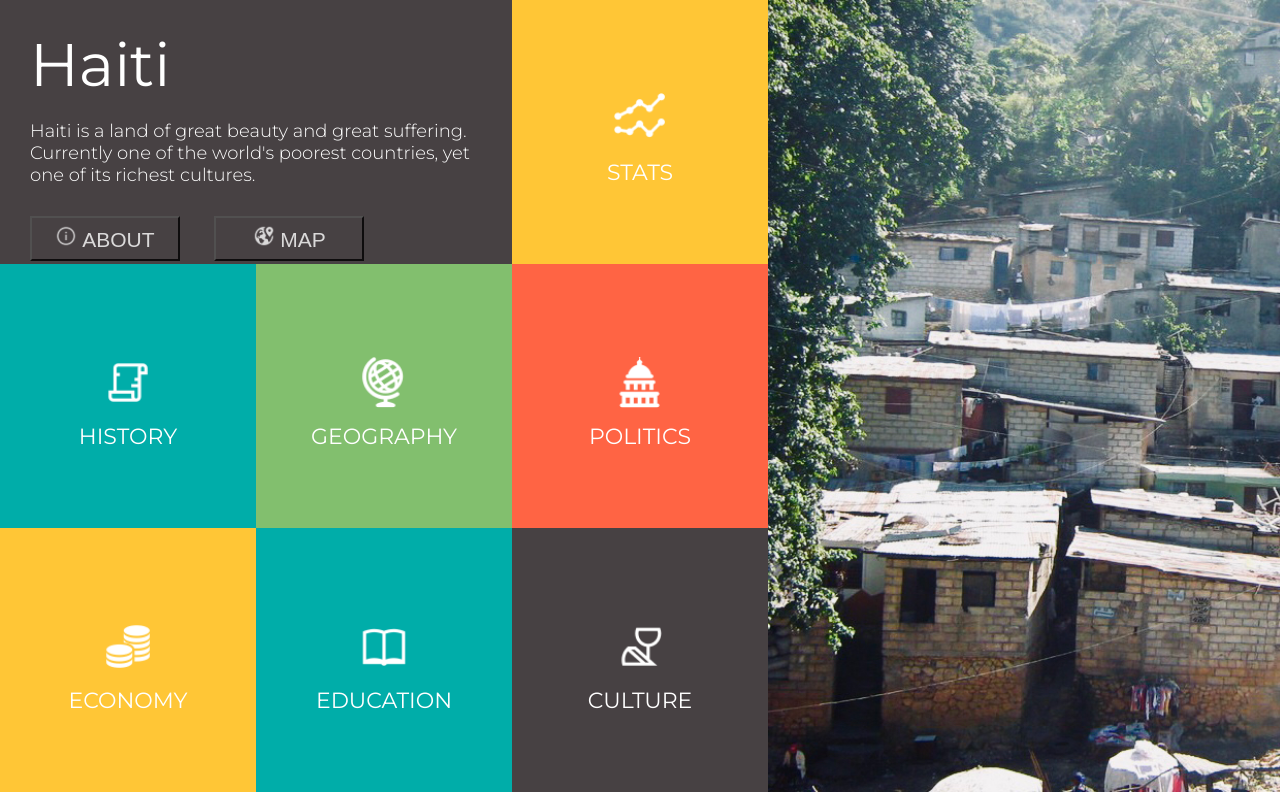
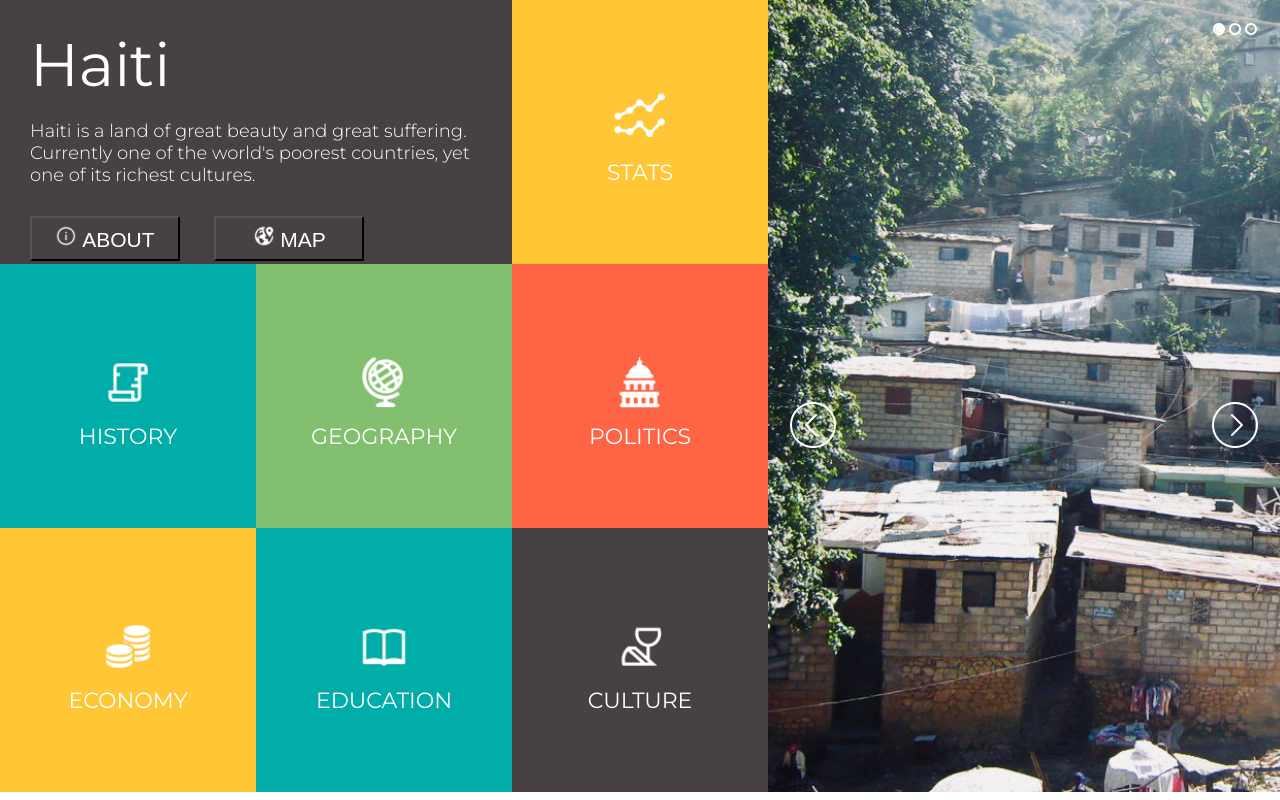
Before and after one commit to danielafcarey/ds-comp-challenge-1, a plain HTML site: page index.html in a window 1280 px wide. Shown: the top 800 px of the page. Drawn offline with Linux system fonts and the light colour scheme.

Commit message:
Add and style image icons

```diff
--- a/index.html
+++ b/index.html
@@ -63,7 +63,12 @@
     </article>
 
     <!-- photo box -->
-    <img class="main-photo" src="images/haiti.jpg" alt="homes in Haiti">
+    <article class="main-photo">
+      <img class="image-dots" src="images/image-dots.png">
+      <img class="image-arrows left-arrow" src="images/left-arrow.png">
+      <img class="image-arrows right-arrow" src="images/right-arrow.png">
+      <img class="main-photo" src="images/haiti.jpg" alt="homes in Haiti">
+    </article>
 
   </section>
 
--- a/responsive.css
+++ b/responsive.css
@@ -1,3 +1,9 @@
+@media only screen and (min-width : 1600px) {
+  .main-photo {
+    width: 100%;
+  }
+}
+
 @media only screen and (max-width : 1024px) {
   .page-container {
     grid-template-columns: 50px calc(100vw - 100px) 50px;
@@ -70,8 +76,12 @@
     order: -1;
   }
 
+  .image-arrows,
+  .image-dots {
+    display: none;
+  }
 
-/* Small Devices, Tablets */
+
 @media only screen and (max-width : 648px) {
 
   header {
@@ -103,8 +113,4 @@
     width: auto;
   }
 
-
-/* Extra Small Devices, Phones */
-@media only screen and (max-width : 320px) {
-
 }
--- a/style.css
+++ b/style.css
@@ -4,9 +4,6 @@ yellow: #ffc636
 teal: #00ada9
 green: #82BF6E
 red: #ff6444*/
-
-* {
-}
 
 body, html {
   font-family: 'Montserrat', sans-serif;
@@ -17,7 +14,6 @@ body, html {
   display: grid;
   grid-template-columns: repeat(5, 20%);
   grid-template-rows: 33vh 33vh 33vh;
-  /*overflow: scroll;*/
 }
 
 header {
@@ -51,12 +47,10 @@ header button {
   margin: 10px 0 0 30px;
   padding: 7px;
   cursor: pointer;
-  opacity: .8;
 }
 
 header button:hover {
-  opacity: 1;
-  transition: .3s ease-in-out;
+  transform: scale(1.05);
 }
 
 .box {
@@ -120,3 +114,27 @@ header button:hover {
   height: 99vh;
   width: auto;
 }
+
+.image-arrows {
+  position: absolute;
+  top: 50%;
+  cursor: pointer;
+}
+
+.image-arrows:hover {
+  transform: scale(1.1);
+}
+
+.image-dots {
+  position: absolute;
+  top: 4px;
+  right: 20px;
+}
+
+.left-arrow {
+  padding-left: 20px;
+}
+
+.right-arrow {
+  right: 20px;
+}
```
Also changed, not shown: images/image-dots.png (added), images/left-arrow.png (added), images/right-arrow.png (added).
